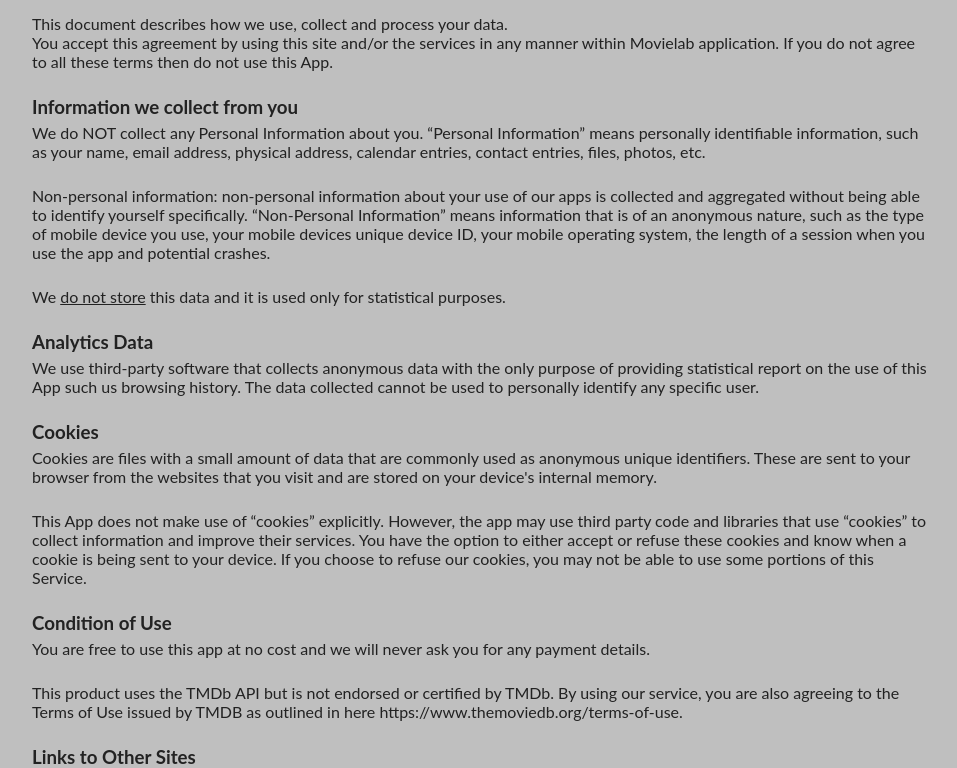
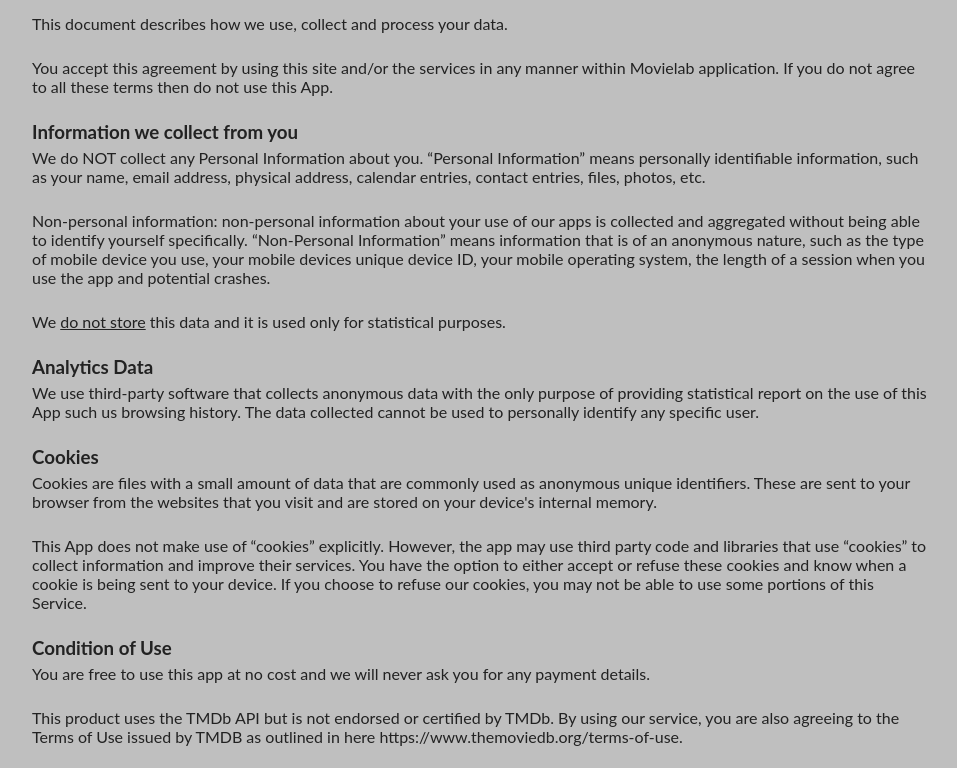
Before and after one commit to butri71/movielab, a plain HTML site: page terms.html in a window 1280 px wide. Shown: the part 166-934 px from the top of the page, without its empty margins (160-1117 px from the left). Drawn offline with Linux system fonts and the light colour scheme.

Commit message:
adding p
adding <p> tag

```diff
--- a/terms.html
+++ b/terms.html
@@ -103,7 +103,7 @@
         <h1>Privacy Policy</h1>
       </div>
       <div>
-        <p>This document describes how we use, collect and process your data.<br>You accept this agreement by using this site and/or the services in any manner within Movielab application. If you do not agree to all these terms then do not use this App.</p>
+        <p>This document describes how we use, collect and process your data.</p><p>You accept this agreement by using this site and/or the services in any manner within Movielab application. If you do not agree to all these terms then do not use this App.</p>
       </div>
       <div>
         <h3>Information we collect from you</h3>
```
